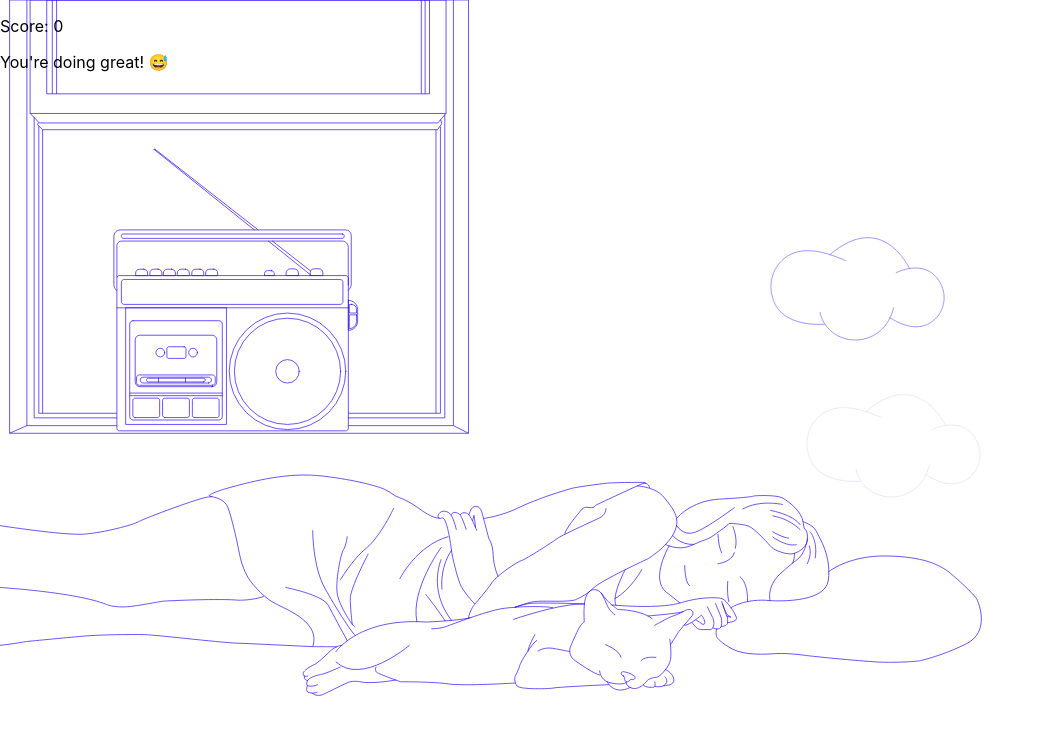
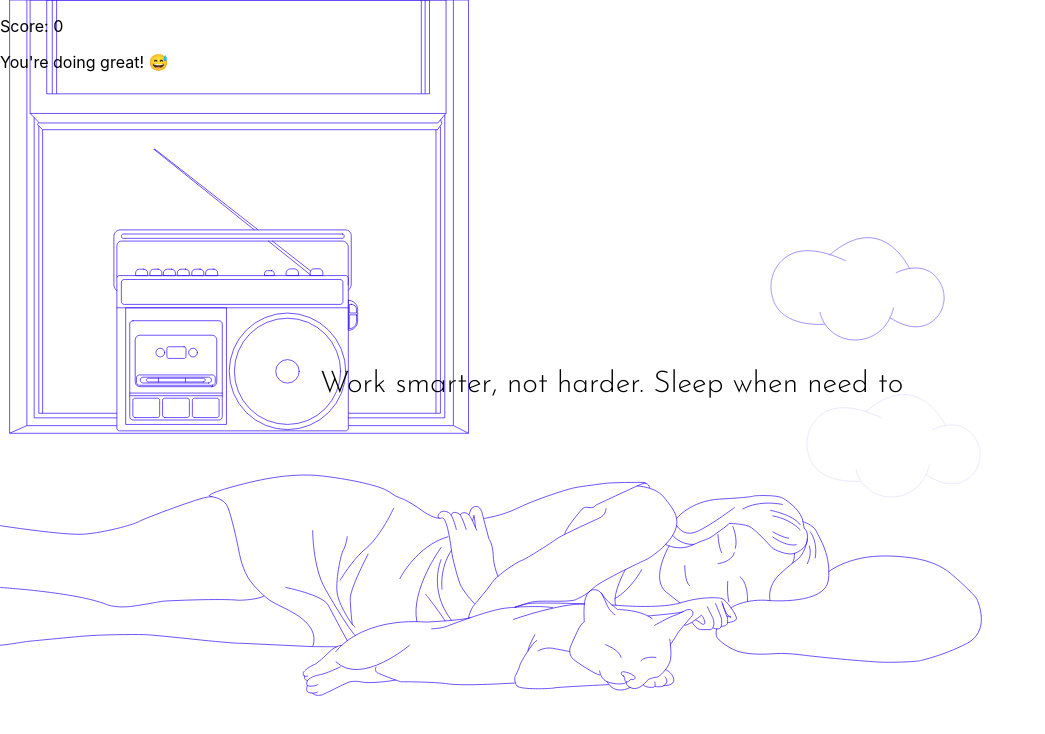
Before and after one commit to linhnguyen817/linda, a React (Create React App) app: page / in a window 1280 px wide. Shown: the top 734 px of the page, without its empty margins (0-1045 px from the left). Built offline with nearby package versions, Linux system fonts and the light colour scheme.

Commit message:
cloud inpsiration words

```diff
--- a/public/index.html
+++ b/public/index.html
@@ -10,6 +10,8 @@
       content="Web site created using create-react-app"
     />
     <link rel="apple-touch-icon" href="%PUBLIC_URL%/logo192.png" />
+    <link rel="preconnect" href="https://fonts.gstatic.com">
+    <link href="https://fonts.googleapis.com/css2?family=Josefin+Sans:wght@100;200;300;400&display=swap" rel="stylesheet">
     <!--
       manifest.json provides metadata used when your web app is installed on a
       user's mobile device or desktop. See https://developers.google.com/web/fundamentals/web-app-manifest/
--- a/src/App.js
+++ b/src/App.js
@@ -40,6 +40,8 @@ function App() {
   const [score, setScore] = useState(0);
   const [cloudIndex, setCloudIndex] = useState(0);
   const [clouds, setClouds] = useState(generateClouds());
+  const textArr = ["Work smarter, not harder. Sleep when need to", "Play like how you want it", "It's Monday, let's get some sushi."];
+  const [textArrIndex, setTextArrIndex] = useState(0);
 
   // make generated clouds visible at set interval
   const cloudIntervalTime = 2700;
@@ -95,7 +97,7 @@ function App() {
         Score: {score}
       </p>
       <p>
-        You're doing great! <Emoji symbol="😅" label="nervous-laugh"/>
+        You're doing great! <Emoji symbol="😅" label="nervous-laugh" />
       </p>
 
       <div className="cloud-wrapper">
@@ -112,6 +114,7 @@ function App() {
             onClick={() => {
               setScore(score + 1);
               cloud.isVisible = false;
+              setTextArrIndex(textArrIndex >= textArr.length - 1 ? 0 : textArrIndex + 1);
             }
             }
             style={{
@@ -121,6 +124,11 @@ function App() {
           />;
         })}
       </div>
+      {/* <div className="textContainer">
+        <p className="cloudText">{textArr[textArrIndex]}</p>
+      </div> */}
+
+      <div class="textContainer"><span className="cloudText">{textArr[textArrIndex]}</span></div>
     </div>
   );
 }
--- a/src/styles.css
+++ b/src/styles.css
@@ -6,6 +6,21 @@
   background-size: 1000px;
   background-position-x: 85%;
   background-position-y: -185px;
+}
+.textContainer {
+  width: 200px;
+  background: aqua;
+}
+.cloudText {
+  position: absolute;
+  bottom: 50%;
+  left: 25%;
+  font-family: "Josefin Sans", sans-serif;
+  font-weight: 300;
+  /* color: #3108f9; */
+  font-size: 30px;
+  overflow-wrap: break-all;
+  white-space: pre-wrap;
 }
 .musicPlayer {
   width: 145vw;
@@ -24,10 +39,10 @@
   fill: white;
   position: absolute;
 }
-.cloud[data-running=false] {
+.cloud[data-running="false"] {
   display: none;
 }
-.cloud[data-running=true] {
+.cloud[data-running="true"] {
   display: block;
   animation: linear forwards;
   animation-name: run;
```
Lines whose indentation alone changed are shown as unchanged.
